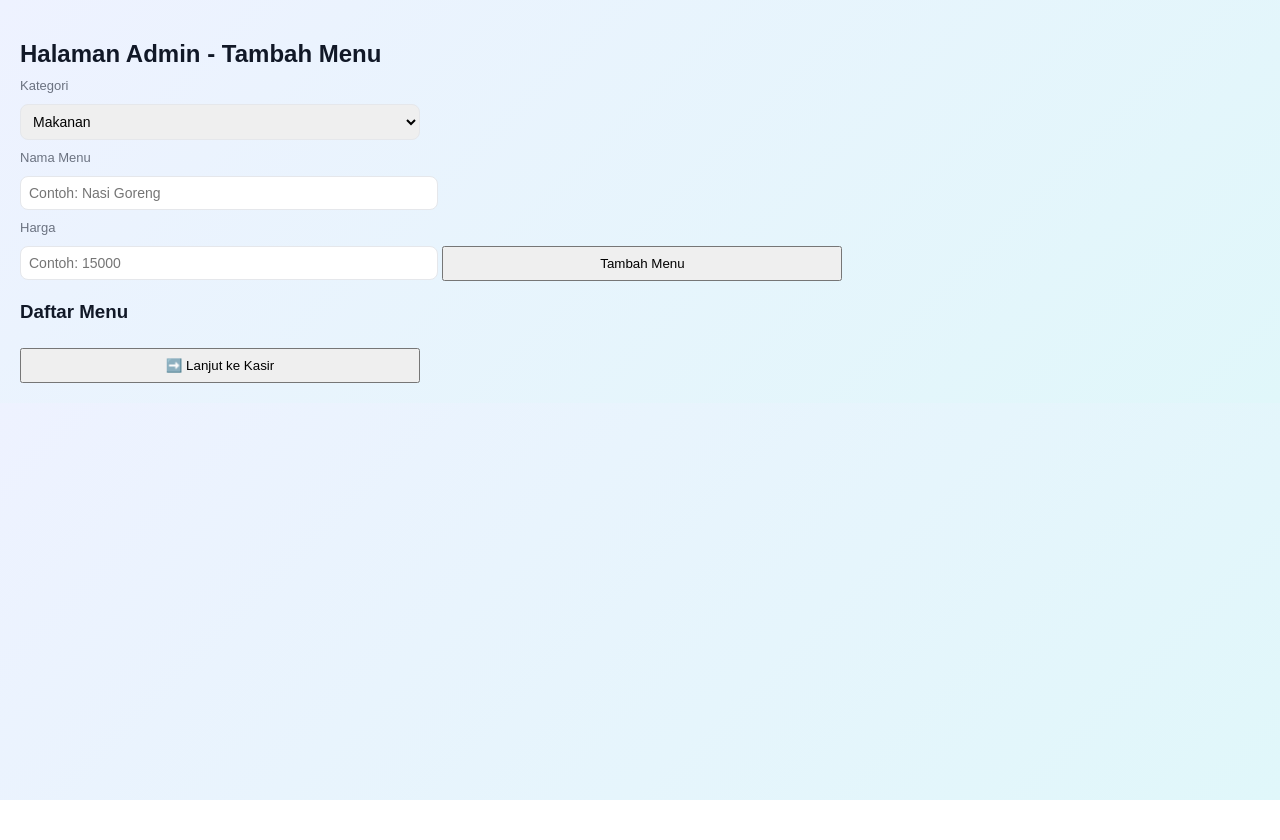
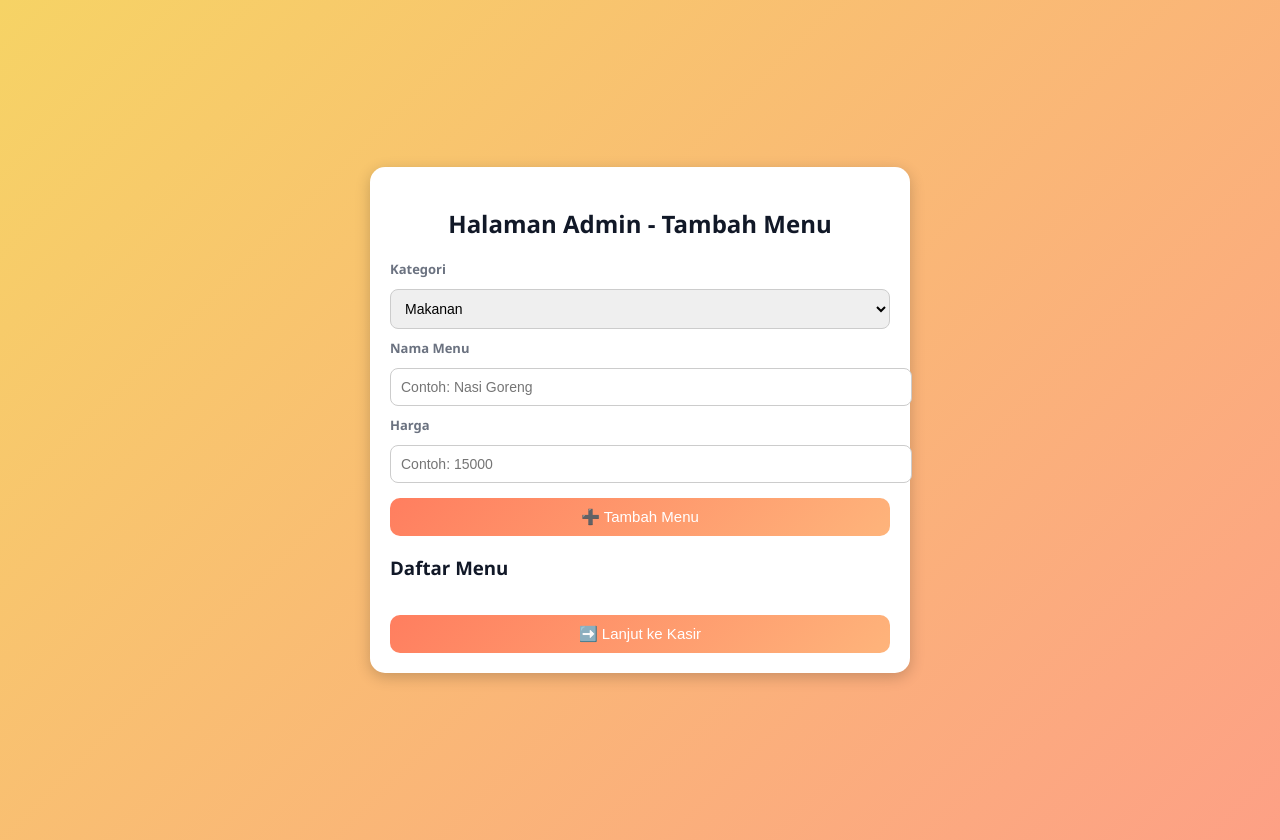
Before and after one commit to depaa81/struk-pembayaran, a plain HTML site: page admin.html in a window 1280 px wide. Before the commit the page ends 800 px from the top, so only its background shows below. Drawn offline with Linux system fonts and the light colour scheme.

Commit message:
Update admin.html

```diff
--- a/admin.html
+++ b/admin.html
@@ -6,17 +6,70 @@
   <title>Halaman Admin - Atur Menu</title>
   <link rel="stylesheet" href="style.css">
   <style>
-    body { font-family: Arial, sans-serif; padding: 20px; }
-    h2 { margin-bottom: 10px; }
-    .form-container { margin-bottom: 20px; }
-    label { display: block; margin-top: 10px; }
-    input, select, button { margin-top: 5px; padding: 8px; width: 100%; max-width: 400px; }
+    body {
+      font-family: 'Segoe UI', Tahoma, Geneva, Verdana, sans-serif;
+      padding: 20px;
+      background: linear-gradient(135deg, #f6d365 0%, #fda085 100%);
+      min-height: 100vh;
+      display: flex;
+      justify-content: center;
+      align-items: flex-start;
+    }
+    .container {
+      background: white;
+      padding: 20px;
+      border-radius: 15px;
+      box-shadow: 0 4px 15px rgba(0,0,0,0.2);
+      max-width: 500px;
+      width: 100%;
+    }
+    h2 { text-align: center; }
+    label { display: block; margin-top: 10px; font-weight: bold; }
+    input, select {
+      margin-top: 5px;
+      padding: 10px;
+      width: 100%;
+      border-radius: 8px;
+      border: 1px solid #ccc;
+      outline: none;
+      transition: 0.3s;
+    }
+    input:focus, select:focus {
+      border-color: #ff7e5f;
+      box-shadow: 0 0 5px #ff7e5f;
+    }
+    button {
+      background: linear-gradient(135deg, #ff7e5f, #feb47b);
+      border: none;
+      padding: 10px 15px;
+      color: white;
+      border-radius: 10px;
+      cursor: pointer;
+      margin-top: 15px;
+      width: 100%;
+      font-size: 15px;
+      transition: 0.3s;
+    }
+    button:hover {
+      transform: scale(1.05);
+      box-shadow: 0 3px 10px rgba(0,0,0,0.2);
+    }
     .menu-list { margin-top: 20px; }
-    .menu-item { border: 1px solid #ccc; padding: 10px; margin-bottom: 10px; border-radius: 5px; }
+    .menu-item {
+      border: 1px solid #ddd;
+      padding: 10px;
+      margin-bottom: 10px;
+      border-radius: 8px;
+      display: flex;
+      justify-content: space-between;
+      align-items: center;
+      background: #fafafa;
+    }
     .goto-index { margin-top: 20px; }
   </style>
 </head>
 <body>
+  <div class="container">
     <h2>Halaman Admin - Tambah Menu</h2>
     <div class="form-container">
       <label for="kategori">Kategori</label>
@@ -32,7 +85,7 @@
       <label for="harga">Harga</label>
       <input type="number" id="harga" placeholder="Contoh: 15000">
 
-    <button onclick="tambahMenu()">Tambah Menu</button>
+      <button onclick="tambahMenu()">➕ Tambah Menu</button>
     </div>
 
     <h3>Daftar Menu</h3>
@@ -44,6 +97,7 @@
         <button>➡️ Lanjut ke Kasir</button>
       </a>
     </div>
+  </div>
 
   <script>
     function loadMenu() {
@@ -53,8 +107,8 @@
       menu.forEach((item, index) => {
         menuList.innerHTML += `
           <div class="menu-item">
-            <b>${item.kategori}</b> - ${item.nama} : Rp${item.harga}
-            <button onclick="hapusMenu(${index})">Hapus</button>
+            <span><b>${item.kategori}</b> - ${item.nama} : Rp${item.harga}</span>
+            <button onclick="hapusMenu(${index})" style="width:auto; background:#ff4b5c;">🗑️ Hapus</button>
           </div>`;
       });
     }
```
Lines whose indentation alone changed are shown as unchanged.
